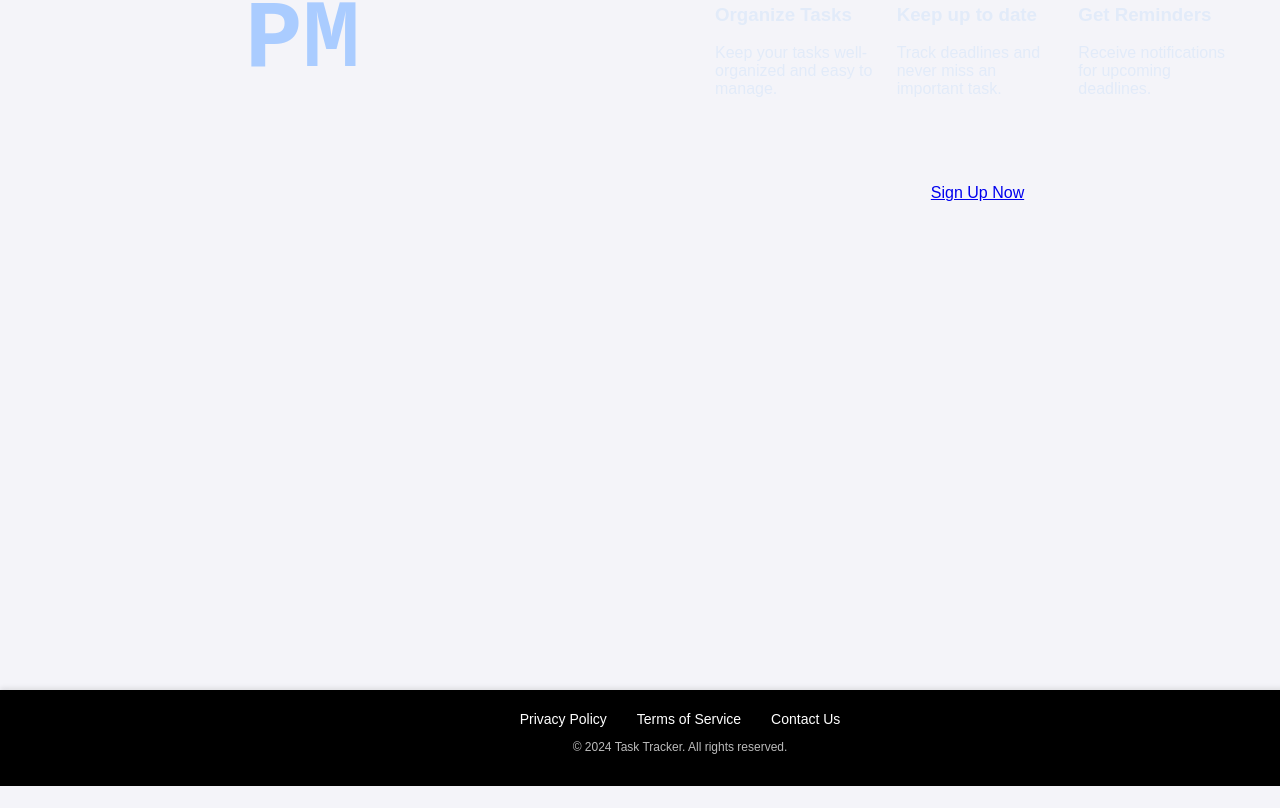
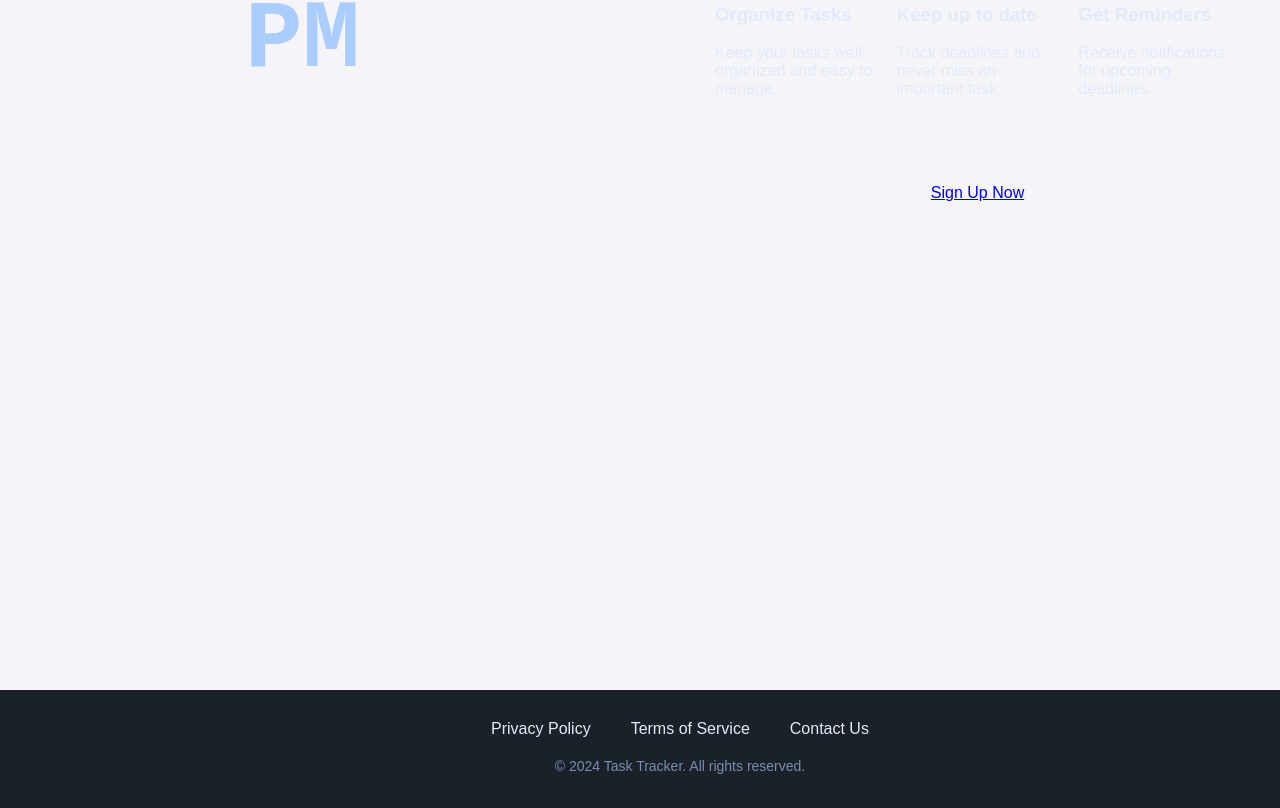
Before and after one commit to Sammany1/Traskio, a Next.js app in the folder frontend/my-app/: page / in a window 1280 px wide. Shown: the part 339-1147 px from the top of the page. Before the commit the page ends 1125 px from the top, so only its background shows below. Built offline with nearby package versions, Linux system fonts and the light colour scheme.

Commit message:
Updated footer style

```diff
--- a/frontend/my-app/src/components/layout/Header.jsx
+++ b/frontend/my-app/src/components/layout/Header.jsx
@@ -1,18 +1,11 @@
 "use client";
 import React, { useState, useEffect } from "react";
-import { Link, useLocation, useNavigate } from "react-router-dom"; // Import useNavigate
+import { Link, useLocation } from "react-router-dom";
 import "../../styles/header.css";
 
 const Header = () => {
   const [showAuthLinks, setShowAuthLinks] = useState(true);
   const location = useLocation();
-  const navigate = useNavigate();
-
-  const handleLogout = () => {
-    // Add any logout logic if needed (e.g., clearing tokens)
-    setShowAuthLinks(true); // Ensure Login and Signup links are shown after logout
-    navigate("/"); // Navigate to the home page after logout
-  };
 
   const renderLinks = () => {
     if (location.pathname === "/login" || location.pathname === "/signup") {
--- a/frontend/my-app/src/styles/Footer.css
+++ b/frontend/my-app/src/styles/Footer.css
@@ -1,31 +1,36 @@
 .footer {
-    background-color: black;
-    color: white;
+    background-color: var(--secondary-bg);
+    color: var(--primary-text);
     padding: 20px 40px;
     text-align: center;
     position: relative;
     bottom: 0;
     width: 100%;
-    box-shadow: 0 -2px 5px rgba(0, 0, 0, 0.1);
   }
 
   .footer-links {
-    margin-bottom: 10px;
+    margin-top: 10px;
+    margin-bottom: 20px;
   }
 
   .footer-link {
-    margin: 0 15px;
-    color: white;
+    font-size: 16px;
+    color: var(--primary-text);
     text-decoration: none;
-    font-size: 14px;
+    margin: 0 20px;
+    position: relative;
+    align-items: center;
+    cursor: pointer;
     transition: color 0.3s ease;
+    background: none;
+    border: none;
   }
 
   .footer-link:hover {
-    color: #1abc9c;
+    color: var(--secondary-text);
   }
 
   .footer-text {
-    font-size: 12px;
-    color: #bbbbbb;
+    font-size: 14px;
+    color: var(--secondary-text);
   }
--- a/frontend/my-app/src/styles/globals.css
+++ b/frontend/my-app/src/styles/globals.css
@@ -9,7 +9,7 @@
 :root {
   /* Colors */
   --primary-bg: #121212;
-  --secondary-bg: #656877;
+  --secondary-bg: #1b2129;
   --primary-text: #e2ebf9;
   --secondary-text: #778fb3;
   --highlight: #AACCFF;
```
